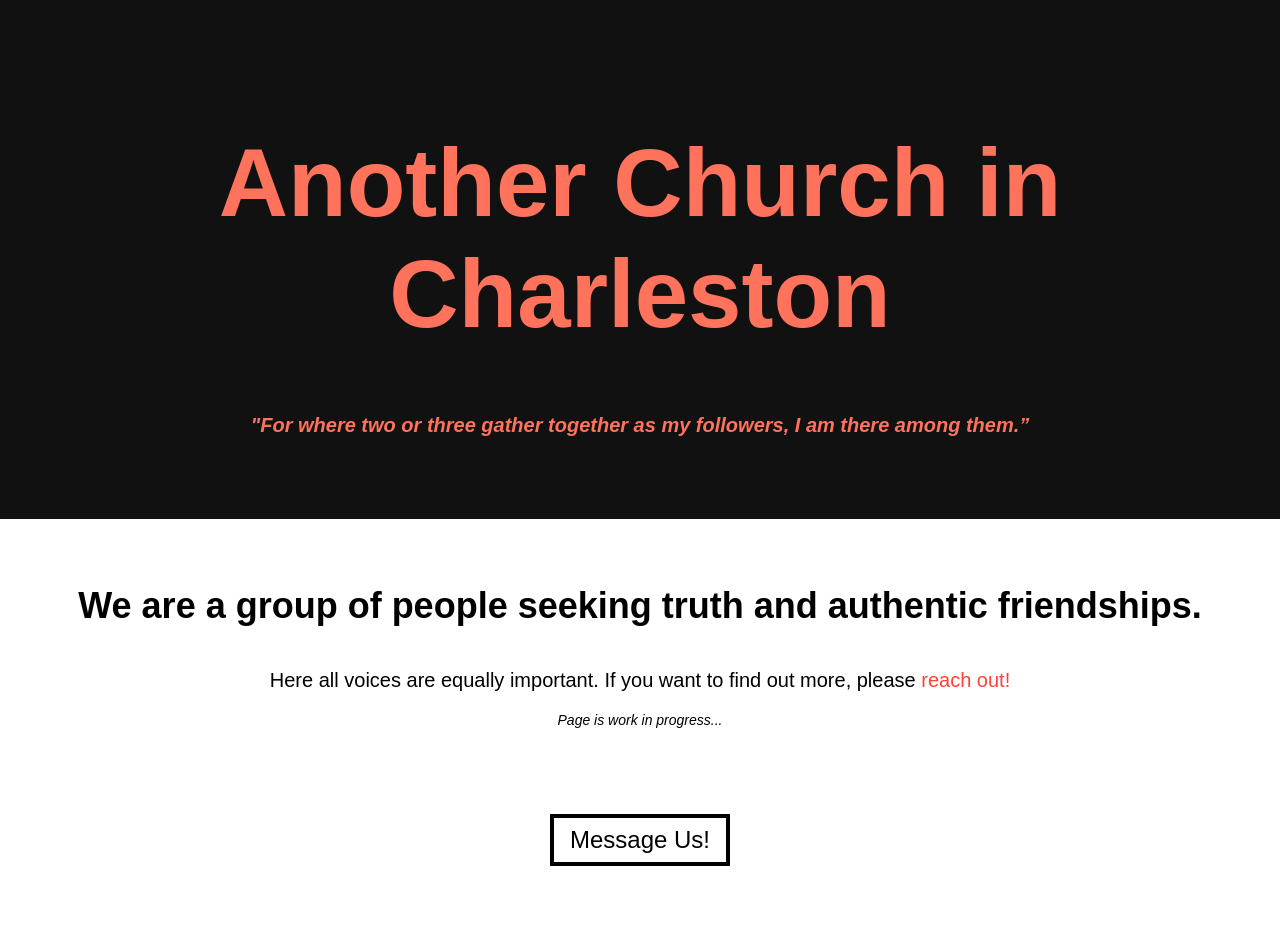
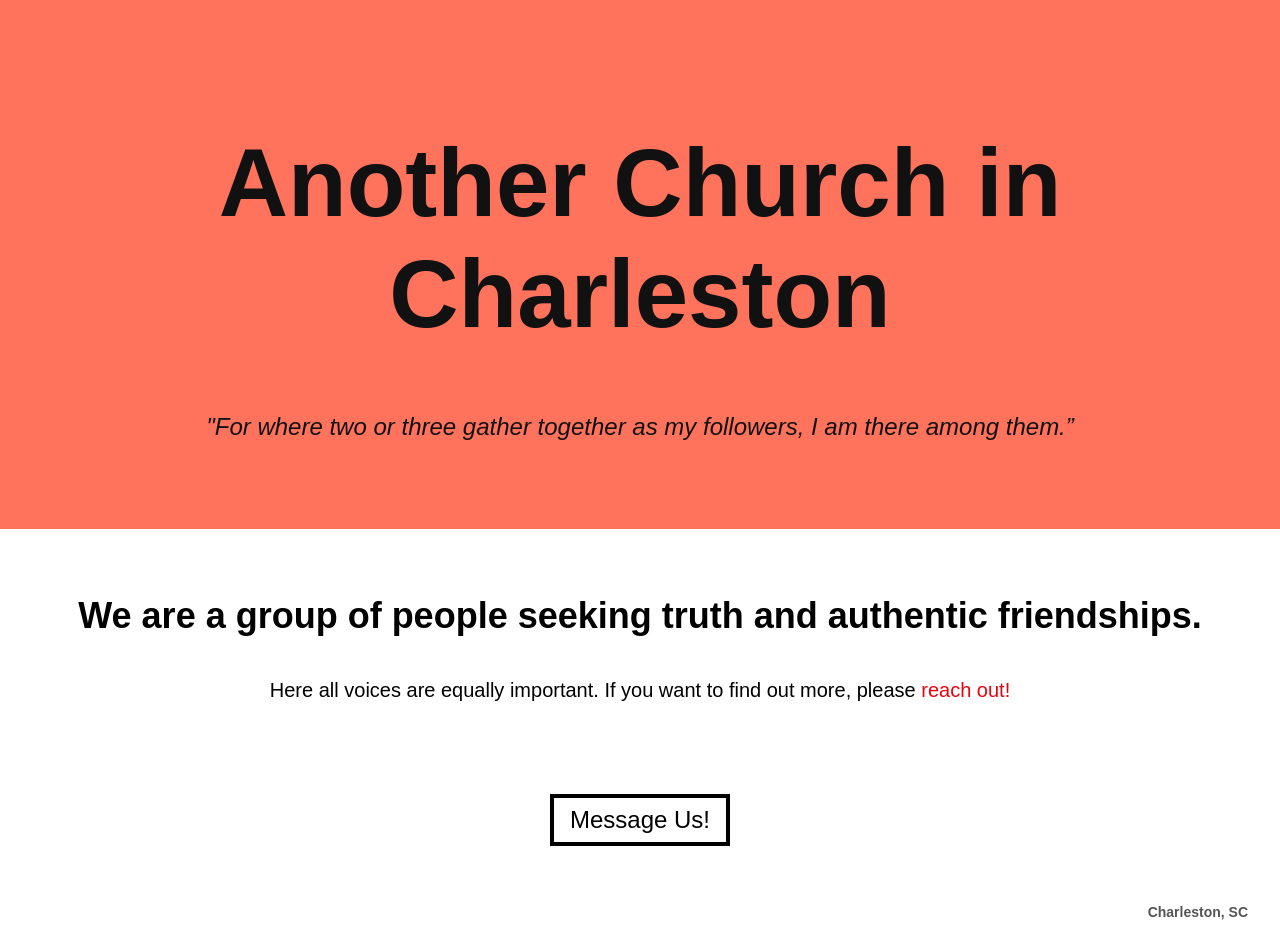
Before and after one commit to shawnlknight/another-church, a React (Create React App) app: page / in a window 1280 px wide. Shown: the top 952 px of the page. Before the commit the page ends 890 px from the top, so only its background shows below. Built offline with nearby package versions, Linux system fonts and the light colour scheme.

Commit message:
Changed header font color and background color. Removed page in progress text.

```diff
--- a/src/App.js
+++ b/src/App.js
@@ -1,6 +1,7 @@
 import React, { Component } from 'react'
 
 import Contact from './components/contact'
+import Footer from './components/footer'
 import Header from './components/header'
 import Info from './components/info'
 
@@ -11,6 +12,7 @@ class App extends Component {
         <Header />
         <Info />
         <Contact />
+        <Footer />
       </div>
     )
   }
--- /dev/null
+++ b/src/components/footer.js
@@ -0,0 +1,7 @@
+import React from 'react'
+
+export default () => (
+  <footer className="cf w-100 pv3 f6 ph3 ph4-ns tr">
+    <h4 className="mid-gray">Charleston, SC</h4>
+  </footer>
+)
--- a/src/components/header.js
+++ b/src/components/header.js
@@ -1,8 +1,8 @@
 import React from 'react'
 
 export default () => (
-  <header className="w-100 pa5 ph5-ns v-mid tc light-red bg-near-black">
+  <header className="w-100 pa5 ph5-ns v-mid tc near-black bg-light-red">
     <h1 className="f-headline-ns">Another Church in Charleston</h1>
-    <h2 className="f4-ns lh-title-ns i">"For where two or three gather together as my followers, I am there among them.”</h2>
+    <p className="f3-ns i">"For where two or three gather together as my followers, I am there among them.”</p>
   </header>
 )
--- a/src/components/info.js
+++ b/src/components/info.js
@@ -8,10 +8,7 @@ export default () => (
           We are a group of people seeking truth and authentic friendships.
         </h3>
         <p>
-          Here all voices are equally important. If you want to find out more, please <a href="mailto:joeysvendsenbc@gmail.com" className="link underline-hover red">reach out!</a>
-        </p>
-        <p className="i f6">
-          Page is work in progress...
+          Here all voices are equally important. If you want to find out more, please <a href="mailto:joeysvendsenbc@gmail.com" className="link underline-hover dark-red">reach out!</a>
         </p>
       </div>
     </div>
```
Also changed, not shown: 1 other file (tests, documents, lock files or other folders).
